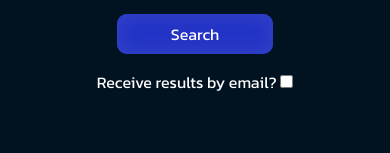
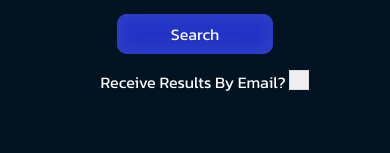
Before and after one commit to macsta31/darkwebscanner, a SvelteKit app: page / in a window 390 px wide. Shown: the part 349-502 px from the top of the page. Built offline with nearby package versions, Linux system fonts and the light colour scheme.

Commit message:
custom checkbox + some medium screen responsive

```diff
--- a/src/routes/+page.svelte
+++ b/src/routes/+page.svelte
@@ -84,10 +84,11 @@
                                 Search
                         </button>
                     </div>
-                        <label for="email" class="emailcheck">
-                            Receive results by email?
-                            <input class="checkbox" type="checkbox" bind:checked={emailNotification} />
-                        </label>
+                    <label class="checkbox-container">
+                        Receive Results By Email?
+                        <input type="checkbox" bind:checked={emailNotification} />
+                        <span class="custom-checkbox"></span>
+                    </label>
                 </form>
                 {:else}
                     <Loader />
@@ -137,6 +138,60 @@
 
 
 <style>
+.checkbox-container {
+    position: relative;
+    display: inline-block;
+}
+
+.checkbox-container:hover{
+    cursor:pointer;
+}
+
+.checkbox-container input {
+    opacity: 0;
+    cursor: pointer;
+    height: 0;
+    width: 0;
+}
+
+.custom-checkbox {
+    position: absolute;
+    top: 0;
+    height: 20px;
+    width: 20px;
+    background-color: #eee;
+    border: 1px solid #ddd;
+    box-sizing: border-box;
+}
+
+.checkbox-container input:checked ~ .custom-checkbox {
+    background-color: var(--accent);
+}
+
+.custom-checkbox:after {
+    content: "";
+    position: absolute;
+    display: none;
+}
+
+.checkbox-container input:checked ~ .custom-checkbox:after {
+    display: block;
+}
+
+.checkbox-container .custom-checkbox:after {
+    left: 7px;
+    top: 3px;
+    width: 5px;
+    height: 10px;
+    border: solid white;
+    border-width: 0 2px 2px 0;
+    transform: rotate(45deg);
+}
+label{
+    display: flex;
+    align-items: center;
+    gap: 1rem;
+}
 #pageloader{
     width: 100%;
     height:100vh;
```
Also changed, not shown: src/components/Results.svelte (+30 -1 lines).
